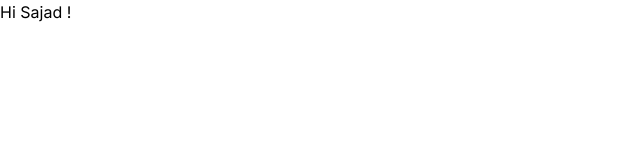
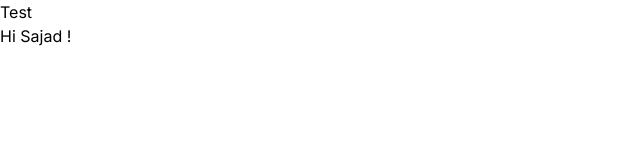
Before and after one commit to sajadjamali/code, a Next.js app: page / in a window 1280 px wide. Shown: the top 160 px of the page, without its empty margins (0-640 px from the left). Built offline with nearby package versions, Linux system fonts and the light colour scheme.

Commit message:
test line

```diff
--- a/src/app/page.tsx
+++ b/src/app/page.tsx
@@ -1,11 +1,14 @@
 
 const Page = async () => {
 
-  const res = await fetch('http://localhost:3000//api', {cache: 'no-store'})
+  const res = await fetch('http://localhost:3000//api', { cache: 'no-store' })
   const response = await res.json();
 
   return (
-    <div>{response.message}</div>
+    <>
+    <p>Test</p>
+      <div>{response.message}</div>
+    </>
   )
 };
 
```
